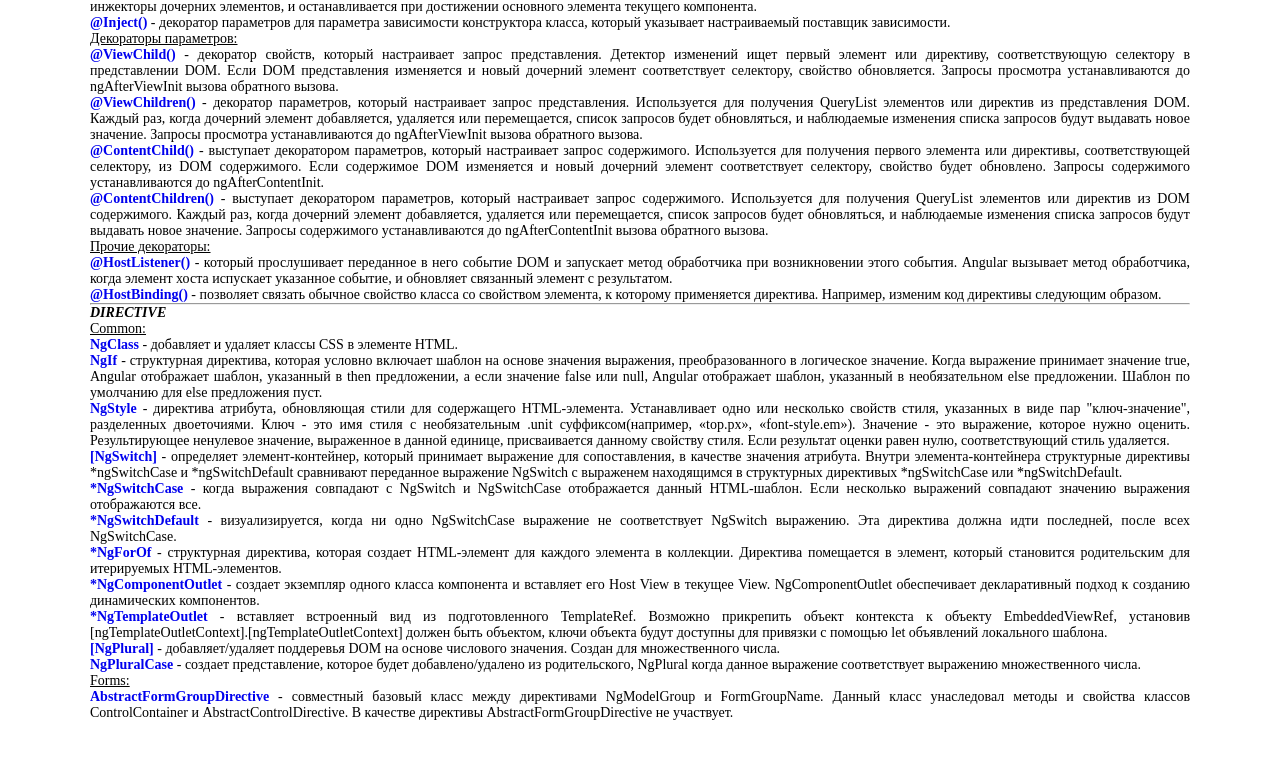
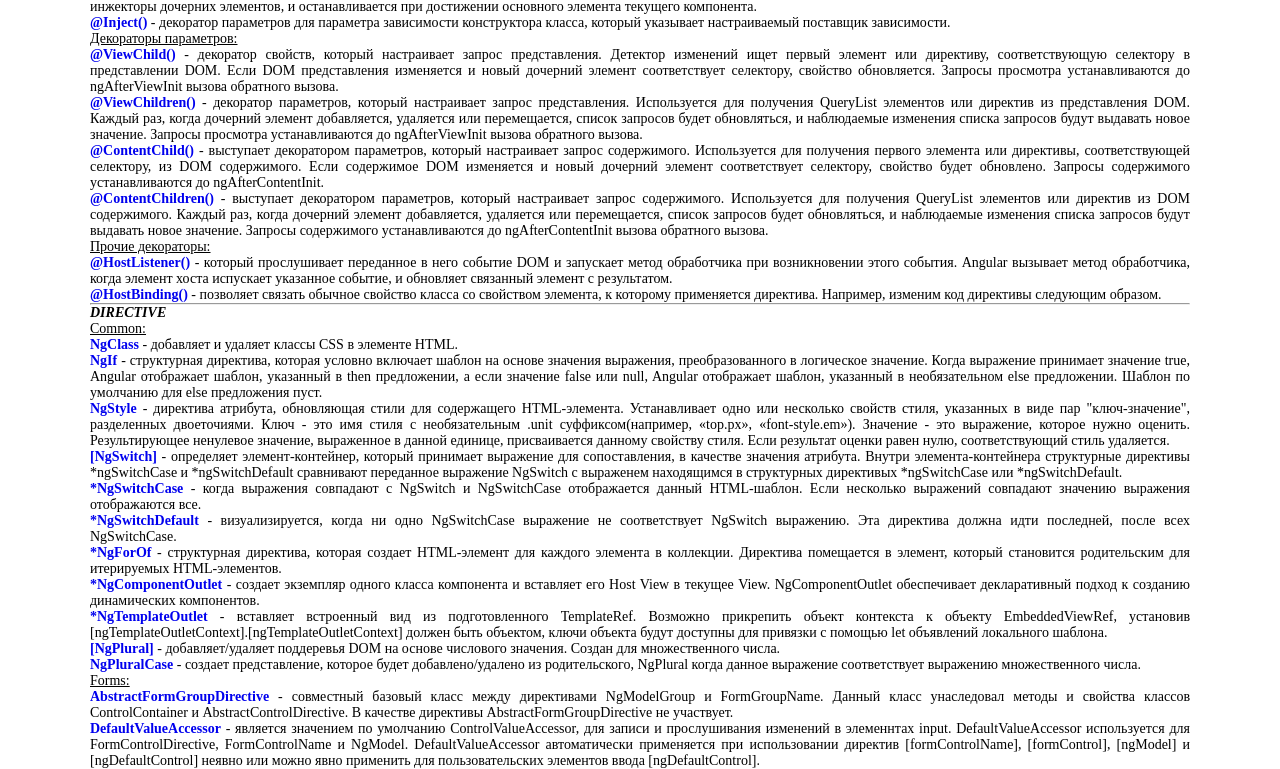
Before and after one commit to ArtemKashirin/API, an Angular app: page / in a window 1280 px wide. Shown: the part 901-1670 px from the top of the page. Before the commit the page ends 1622 px from the top, so only its background shows below. Built offline with nearby package versions, Linux system fonts and the light colour scheme.

Commit message:
DIRECTIVE: DefaultValueAccessor

```diff
--- a/src/app/app.component.html
+++ b/src/app/app.component.html
@@ -53,3 +53,4 @@
 <app-ng-plural></app-ng-plural>
 <p><u>Forms:</u></p>
 <app-abstract-form-group-directive></app-abstract-form-group-directive>
+<app-default-value-accessor></app-default-value-accessor>
--- a/src/app/app.module.ts
+++ b/src/app/app.module.ts
@@ -49,6 +49,7 @@
 import { NgTemplateOutletComponent } from './directive/ng-template-outlet/ng-template-outlet.component';
 import { NgPluralComponent } from './directive/ng-plural/ng-plural.component';
 import { AbstractFormGroupDirectiveComponent } from './directive/abstract-form-group-directive/abstract-form-group-directive.component';
+import { DefaultValueAccessorComponent } from './directive/default-value-accessor/default-value-accessor.component';
 
 
 @NgModule({
@@ -100,6 +101,7 @@
     NgTemplateOutletComponent,
     NgPluralComponent,
     AbstractFormGroupDirectiveComponent,
+    DefaultValueAccessorComponent,
   ],
   imports: [
     BrowserModule,
--- /dev/null
+++ b/src/app/directive/default-value-accessor/default-value-accessor.component.html
@@ -0,0 +1,4 @@
+<p><b><a [href] = "this.DefaultValueAccessor">DefaultValueAccessor</a></b> - является значением по умолчанию ControlValueAccessor, для
+  записи и прослушивания изменений в элеменнтах input. DefaultValueAccessor используется для FormControlDirective, FormControlName и
+  NgModel. DefaultValueAccessor автоматически применяется при использовании директив  [formControlName], [formControl],
+  [ngModel] и [ngDefaultControl] неявно или можно явно применить для пользовательских элементов ввода [ngDefaultControl].</p>
--- /dev/null
+++ b/src/app/directive/default-value-accessor/default-value-accessor.component.ts
@@ -0,0 +1,17 @@
+import {Component, OnInit} from '@angular/core';
+
+@Component({
+  selector: 'app-default-value-accessor',
+  templateUrl: './default-value-accessor.component.html',
+  styleUrls: ['./default-value-accessor.component.scss']
+})
+export class DefaultValueAccessorComponent implements OnInit {
+  public DefaultValueAccessor: string = 'https://angular.io/api/forms/DefaultValueAccessor';
+
+  constructor() {
+  }
+
+  ngOnInit(): void {
+  }
+
+}
```
Also changed, not shown: src/app/directive/default-value-accessor/default-value-accessor.component.scss (added).
